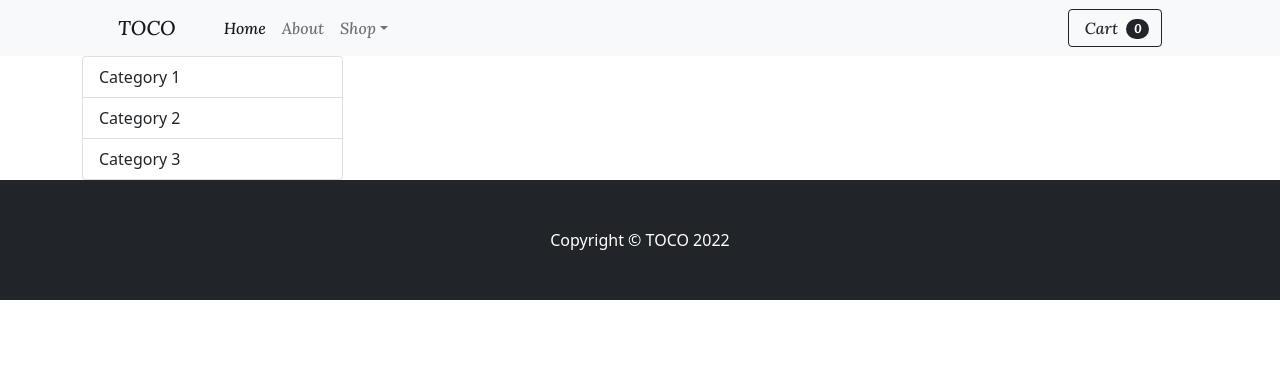
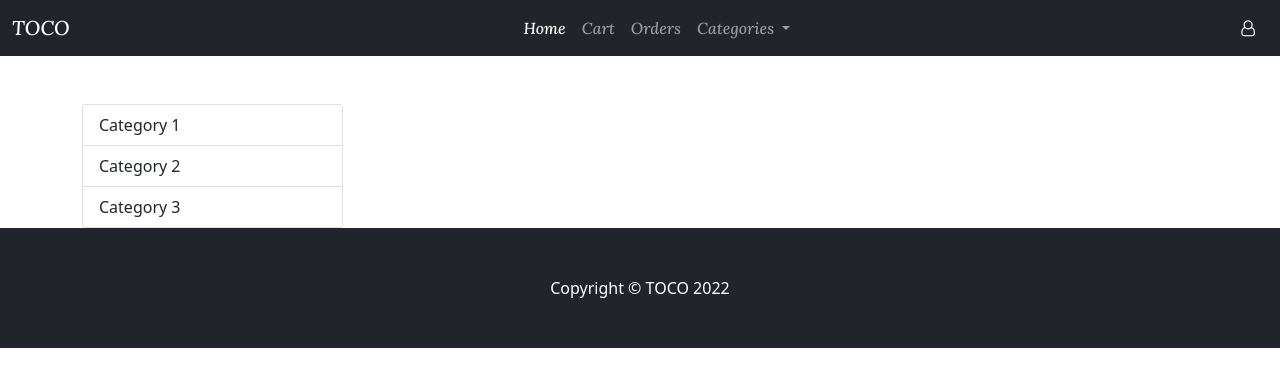
Before and after one commit to Airodragon/shopping_website, an Angular app: page / in a window 1280 px wide. Shown: the top 386 px of the page. Built offline with nearby package versions, Linux system fonts and the light colour scheme.

Commit message:
navbarchange

```diff
--- a/src/app/MyComponents/navbar/navbar.component.html
+++ b/src/app/MyComponents/navbar/navbar.component.html
@@ -1,4 +1,4 @@
-<nav class="navbar navbar-expand-lg navbar-dark bg-dark">
+<nav class="navbar navbar-expand-lg navbar-dark bg-dark mb-5">
     <div class="container-fluid">
         <a class="navbar-brand" href="#">TOCO</a>
         <button class="navbar-toggler" type="button" data-bs-toggle="collapse" data-bs-target="#navbarSupportedContent"
--- a/src/app/app.component.html
+++ b/src/app/app.component.html
@@ -1,5 +1,5 @@
-<!-- <app-navbar></app-navbar> -->
-<app-header></app-header>
+<app-navbar></app-navbar>
+<!-- <app-header></app-header> -->
 <div class="container">
 <div class="row">
     <div class="col-lg-3">
```
